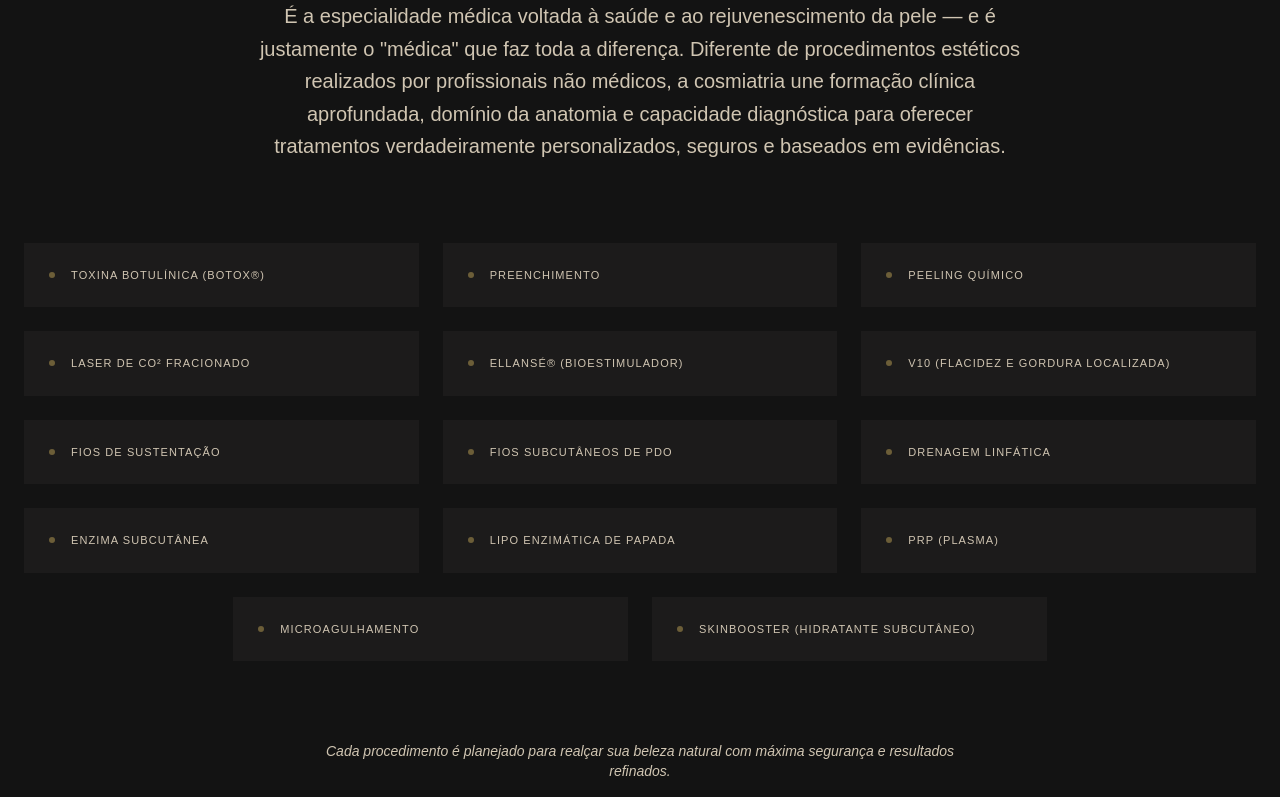
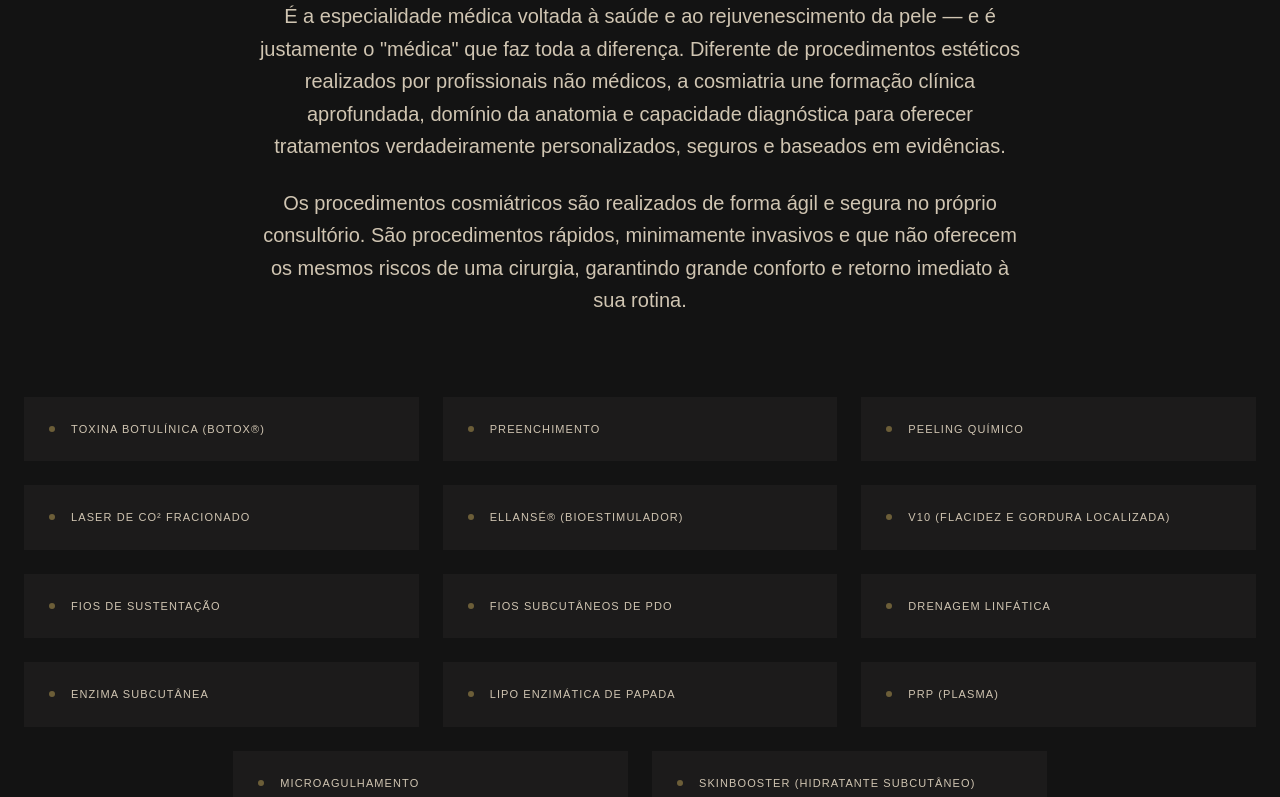
Before and after one commit to drjorgemenezes/estheticcare, a React (Vite) app: page / in a window 1280 px wide. Shown: the part 5825-6622 px from the top of the page. Built offline with nearby package versions, Linux system fonts and the light colour scheme.

Commit message:
feat: initialize application main structure with hero section and procedure carousels

```diff
--- a/src/App.tsx
+++ b/src/App.tsx
@@ -647,6 +647,9 @@ export default function App() {
               <p className="text-on-surface-variant text-lg md:text-xl font-light leading-relaxed">
                 É a especialidade médica voltada à saúde e ao rejuvenescimento da pele — e é justamente o "médica" que faz toda a diferença. Diferente de procedimentos estéticos realizados por profissionais não médicos, a cosmiatria une formação clínica aprofundada, domínio da anatomia e capacidade diagnóstica para oferecer tratamentos verdadeiramente personalizados, seguros e baseados em evidências.
               </p>
+              <p className="text-on-surface-variant text-lg md:text-xl font-light leading-relaxed">
+                Os procedimentos cosmiátricos são realizados de forma ágil e segura no próprio consultório. São procedimentos rápidos, minimamente invasivos e que não oferecem os mesmos riscos de uma cirurgia, garantindo grande conforto e retorno imediato à sua rotina.
+              </p>
             </div>
           </div>
 
```
